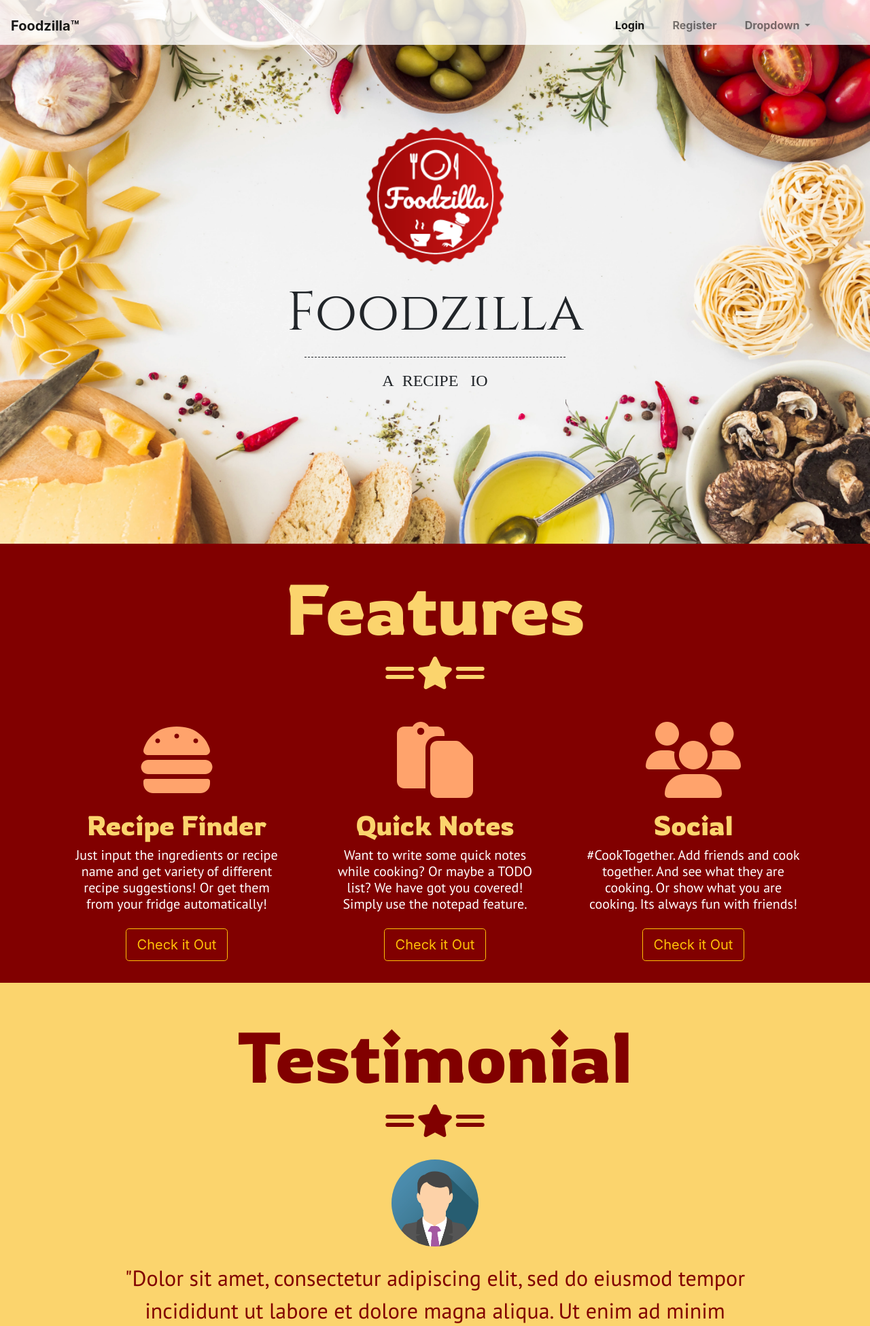
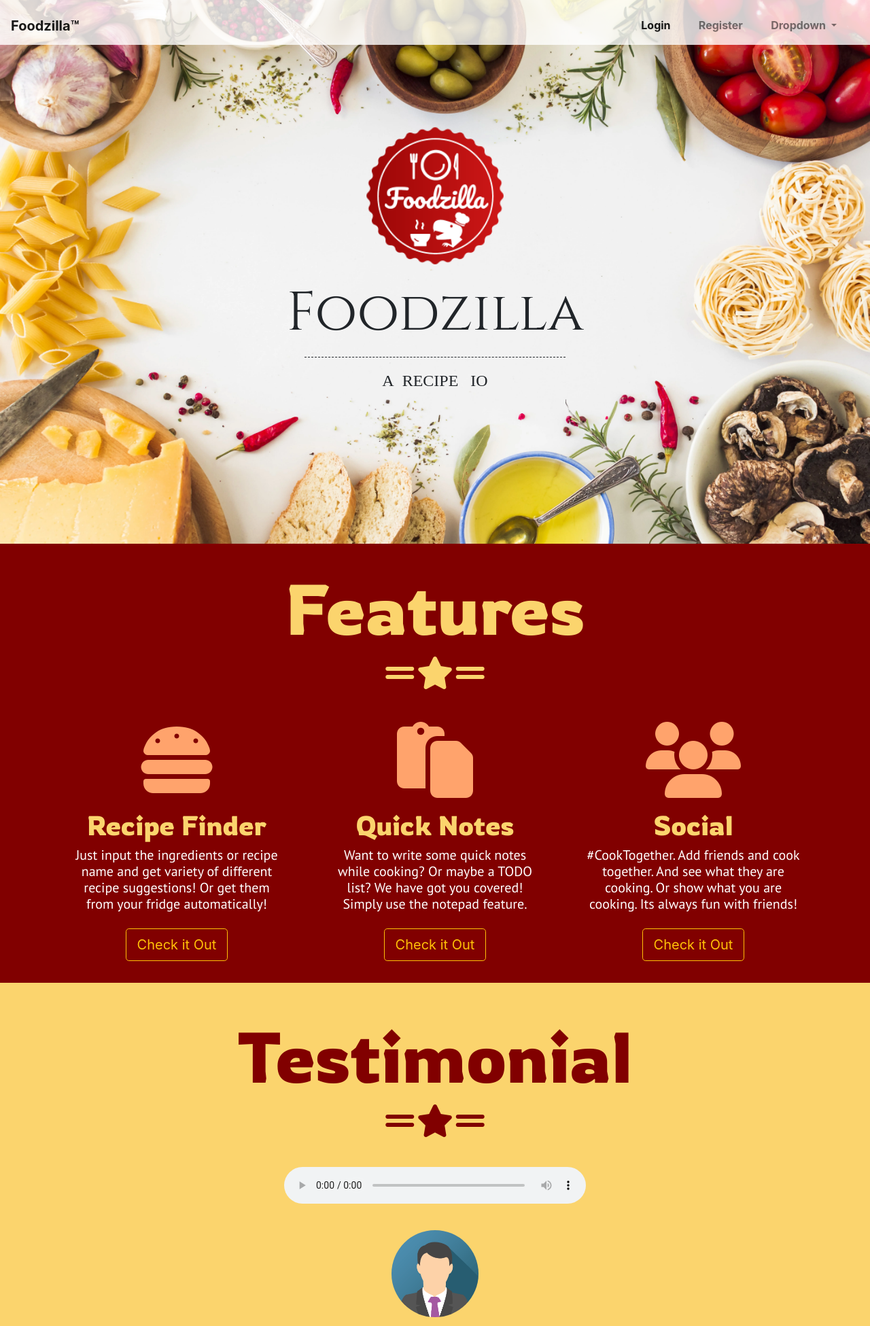
Before and after one commit to AceAltair13/Foodzilla-A-Recipe-IO, a PHP site: page / in a window 1280 px wide. Shown: the top 1951 px of the page at 68% size. Run offline with PHP 8.4, Linux system fonts and the light colour scheme; some libraries are stand-ins or nearby versions; some web fonts are replaced.

Commit message:
added audio

```diff
--- a/css/index.css
+++ b/css/index.css
@@ -20,13 +20,24 @@
 }
 
 .navbar-brand{
-	margin-right:68vw;
+	margin-right:72vw;
+}
+
+
+.audio-features{
+	padding-top:4%;
+	text-align: center;
+
+}
+
+.audio{
+	width:40%;
 }
 
 @media screen and (max-width:1350px)
 {
 	.navbar-brand{
-		margin-right:61.5vw;
+		margin-right:62vw;
 	}
 }
 
@@ -118,10 +129,6 @@
 
 
 	.header-content{
-		padding-top:20vh;
-	}
-
-	.header-content{
 		padding-top:25vh;
 	}
 
@@ -160,6 +167,12 @@
 	}
 }
 
+@media screen and (max-width:1200px){
+	.navbar-brand{
+		margin-right:55vw;
+	}
+}
+
 @media screen and (max-width:1048px){
 
 	header img.icon{
@@ -175,10 +188,11 @@
 	{
 		font-size:1.5rem;
 	}
-}
 
-.navbar-brand{
-	margin-right:59vw;
+
+	.navbar-brand{
+		margin-right:60%;
+	}
 }
 
 
@@ -339,6 +353,7 @@
     font-size: 2rem;
 }
 
+
 @media (max-width: 768px) {
     .testimonial-text {
         padding: 2% 8% 2%;
@@ -348,6 +363,8 @@
         width: 6rem;
     }
 }
+
+
 
 /*====================About========================*/
 
--- a/index.html
+++ b/index.html
@@ -69,6 +69,7 @@
       <h1> Foodzilla </h1>
       <hr>
       <p>A&nbsp;&nbsp;RECIPE &nbsp;&nbsp;IO</p>
+
     </div>
     </header>
 
@@ -123,6 +124,13 @@
             <i class="fas fa-grip-lines fa-3x testimonial"></i>
             <i class="fas fa-star fa-3x testimonial"></i>
             <i class="fas fa-grip-lines fa-3x testimonial"></i>
+          </div>
+          <div class="audio-features">
+            <audio class="audio" controls loop>
+              <source src="/assets/audio/Make Recipe.mp3" type="audio/mp3">
+
+              Your browser does not support the audio tag.
+            </audio>
           </div>
 
           <div class="testimonials">
@@ -234,6 +242,7 @@
        Foodzilla is a food recipe website where you can find and share recipes and also see what your friends are cooking !
       </p>
 
+
       <div class="footer-icons">
 
       <a href="https://www.facebook.com/"><i class="fa fa-facebook"></i></a>
```
Also changed, not shown: 1 other file.
